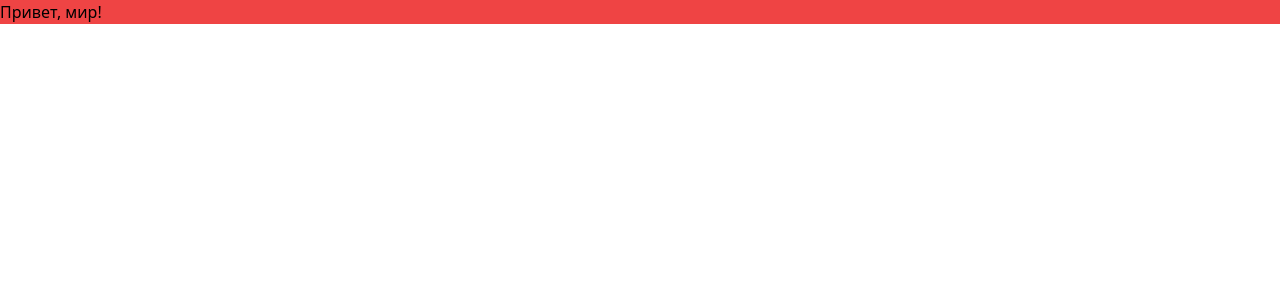
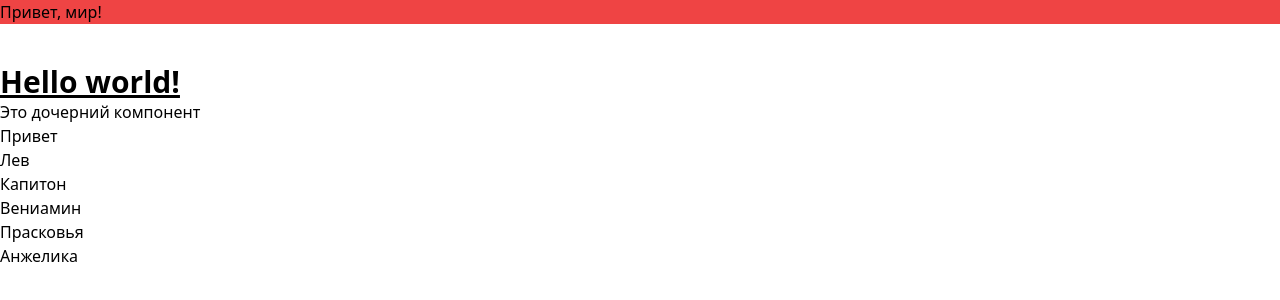
Before and after one commit to nickshamrock/copywriter-calculator, a Vue app: page / in a window 1280 px wide. Shown: the top 300 px of the page. Built offline with nearby package versions, Linux system fonts and the light colour scheme.

Commit message:
создание шаблона для проекта

```diff
--- a/src/App.vue
+++ b/src/App.vue
@@ -1,8 +1,18 @@
 <script setup>
-import { TestComp } from './components/TestComp.vue';
+import ChildComp from './components/ChildComp.vue';
+const items = [
+  { name: 'Лев', surname: 'Shields', city: 'Ялуторовск' },
+  { name: 'Капитон', surname: 'Borer', city: 'Тотьма' },
+  { name: 'Вениамин', surname: 'Cummerata', city: 'Самара' },
+  { name: 'Прасковья', surname: 'Stokes', city: 'Владикавказ' },
+  { name: 'Анжелика', surname: 'Ullrich', city: 'Салават' }
+];
 </script>
 
 <template>
   <div class="mb-10 bg-red-500">Привет, мир!</div>
-  <TestComp />
+  <h1 class="text-3xl font-bold underline">Hello world!</h1>
+  <ChildComp :items="items" />
 </template>
+
+<style></style>
--- /dev/null
+++ b/src/components/ChildComp.vue
@@ -0,0 +1,13 @@
+<script setup>
+defineProps({
+  items: Array
+});
+</script>
+
+<template>
+  <h2>Это дочерний компонент</h2>
+  <div>Привет</div>
+  <div v-for="item in items" :key="item.id">
+    {{ item.name }}
+  </div>
+</template>
--- a/src/components/TestComp.vue
+++ /dev/null
@@ -1,4 +0,0 @@
-<template>
-  <h2>Это дочерний компонент</h2>
-  <div>Этот див из дочернего компонента</div>
-</template>
```
